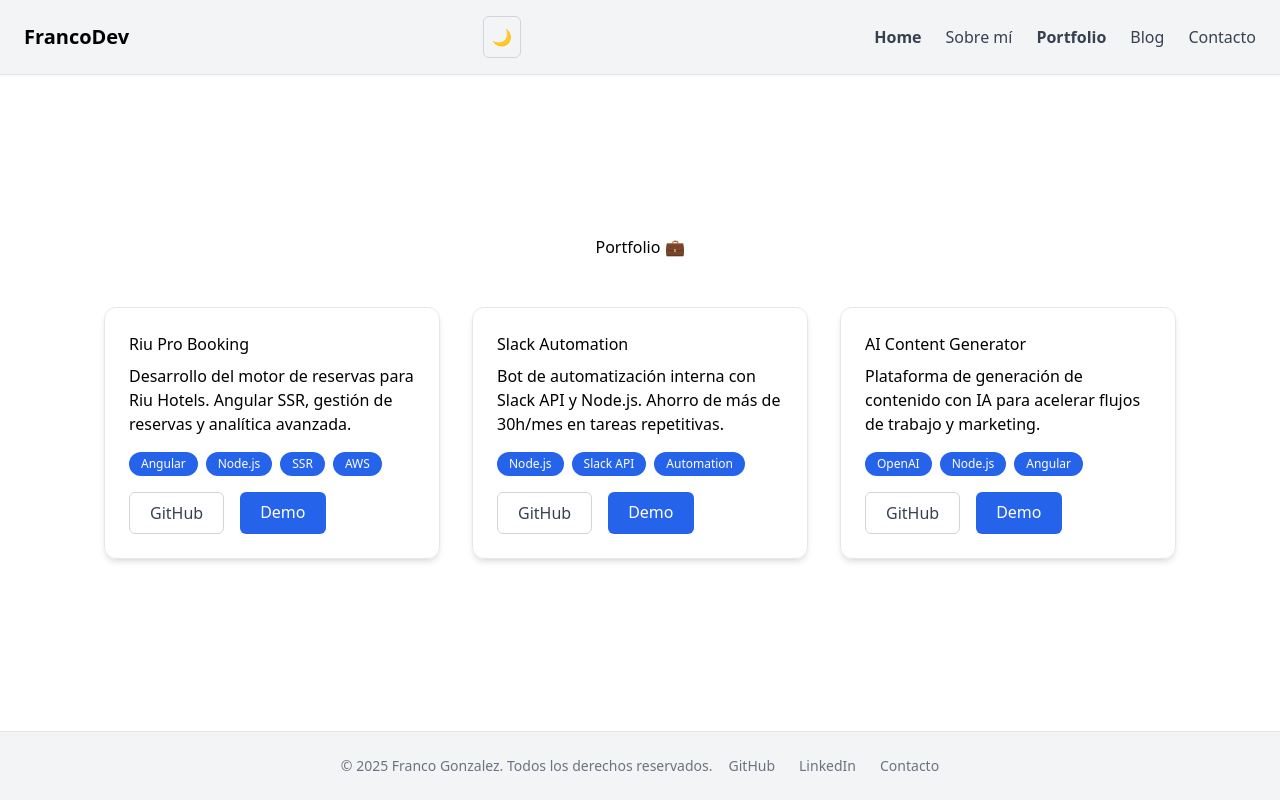
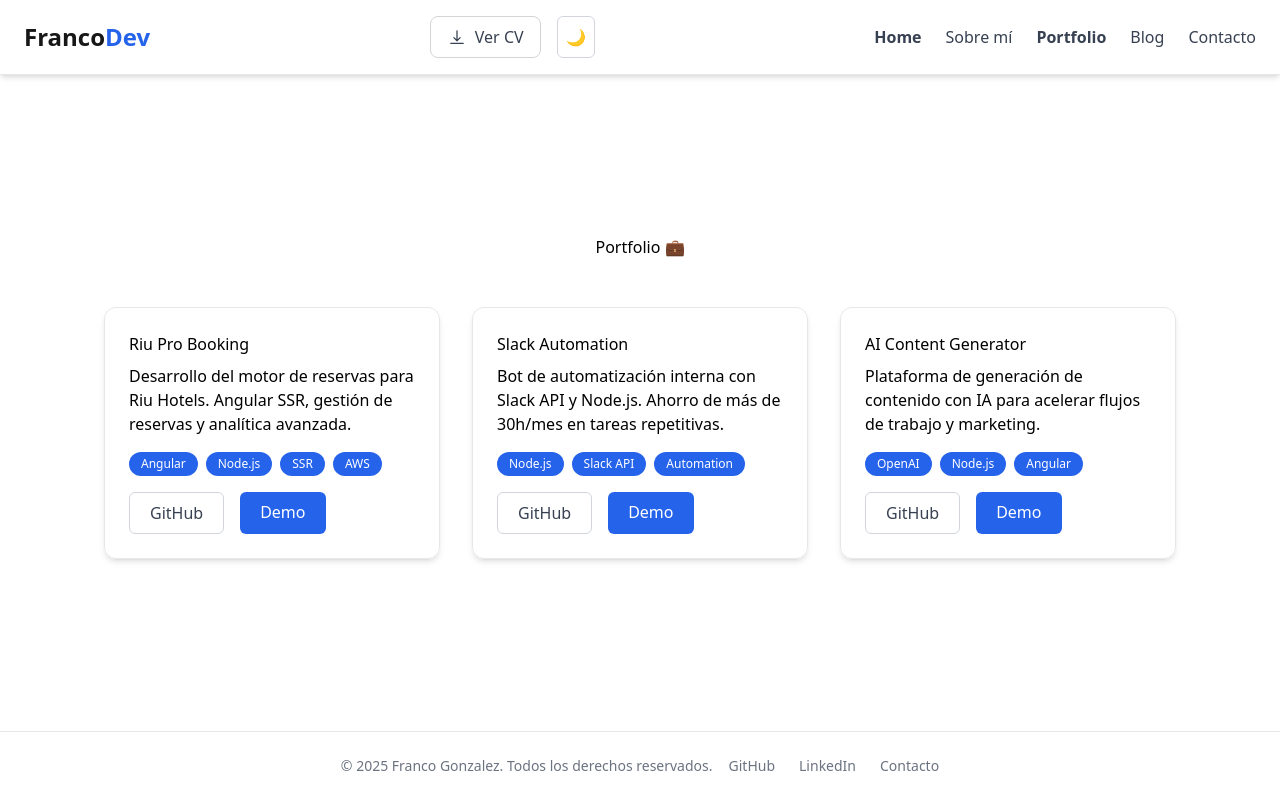
Before and after one commit to Franncogonza/francog.dev, an Angular app: page /portfolio in a window 1280 px wide. Built offline with nearby package versions, Linux system fonts and the light colour scheme.

Commit message:
feat: agregar botón 'Ver CV' en navbar (desktop + mobile) con apertura en nueva pestaña + estilo premium

```diff
--- a/src/app/layout/main-layout/main-layout.component.html
+++ b/src/app/layout/main-layout/main-layout.component.html
@@ -1,19 +1,50 @@
 <div class="flex flex-col min-h-screen">
   <!-- NAVBAR -->
   <nav
-    class="sticky top-0 z-50 flex items-center justify-between py-4 px-6 border-b border-gray-200 dark:border-gray-700 bg-gray-100 dark:bg-gray-900 shadow-sm"
+    class="sticky top-0 z-50 flex items-center justify-between py-4 px-6 border-b border-gray-200 dark:border-gray-700 backdrop-blur-lg bg-white/70 dark:bg-neutral-900/70 shadow-md"
   >
-    <div class="text-xl font-bold">FrancoDev</div>
+    <!-- Logo -->
+    <div class="text-2xl font-bold text-neutral-900 dark:text-white">
+      Franco<span class="text-blue-600">Dev</span>
+    </div>
+
+    <!-- Botones derecha -->
+    <div class="flex items-center gap-4">
+      <!-- Descargar CV Desktop -->
+      <a
+        href="/assets/FrancoGonzalez-CV-es.pdf"
+        target="_blank"
+        rel="noopener"
+        class="hidden sm:inline-flex items-center gap-2 rounded-lg px-4 py-2 border border-neutral-300 bg-white/70 backdrop-blur-md text-neutral-800 hover:bg-white/90 hover:shadow-lg dark:bg-neutral-900/70 dark:text-neutral-200 dark:hover:bg-neutral-900/90 transition"
+      >
+        <svg
+          xmlns="http://www.w3.org/2000/svg"
+          fill="none"
+          viewBox="0 0 24 24"
+          stroke-width="1.5"
+          stroke="currentColor"
+          class="w-5 h-5"
+        >
+          <path
+            stroke-linecap="round"
+            stroke-linejoin="round"
+            d="M12 16.5v-12m0 12l3.75-3.75M12 16.5l-3.75-3.75M4.5 19.5h15"
+          />
+        </svg>
+        Ver CV
+      </a>
+
+      <!-- Toggle Dark Mode -->
       <button
         (click)="toggleDarkMode()"
-      class="p-2 rounded-md border border-gray-300"
+        class="p-2 rounded-md border border-gray-300 dark:border-gray-700"
         aria-label="Toggle Dark Mode"
       >
         <span *ngIf="!isDarkMode">🌙</span>
         <span *ngIf="isDarkMode">☀️</span>
       </button>
 
-    <!-- Botón hamburguesa (solo mobile) -->
+      <!-- Botón hamburguesa (mobile) -->
       <button
         class="sm:hidden p-2 border border-gray-300 rounded-md"
         (click)="isMenuOpen = !isMenuOpen"
@@ -21,9 +52,10 @@
         <span *ngIf="!isMenuOpen">☰</span>
         <span *ngIf="isMenuOpen">✖</span>
       </button>
+    </div>
 
     <!-- Links Desktop -->
-    <div class="hidden sm:flex gap-6">
+    <div class="hidden sm:flex gap-6 text-neutral-700 dark:text-neutral-200">
       <a routerLink="/" routerLinkActive="font-bold">Home</a>
       <a routerLink="/about" routerLinkActive="font-bold">Sobre mí</a>
       <a routerLink="/portfolio" routerLinkActive="font-bold">Portfolio</a>
@@ -35,7 +67,7 @@
   <!-- Links Mobile -->
   <div
     *ngIf="isMenuOpen && screenIsMobile"
-    class="flex flex-col gap-4 px-6 py-4 bg-gray-100 border-b border-gray-200 sm:hidden"
+    class="flex flex-col gap-4 px-6 py-4 bg-white/80 dark:bg-neutral-900/90 border-b border-gray-200 dark:border-gray-700 sm:hidden"
   >
     <a routerLink="/" routerLinkActive="font-bold" (click)="isMenuOpen = false">Home</a>
     <a routerLink="/about" routerLinkActive="font-bold" (click)="isMenuOpen = false">Sobre mí</a>
@@ -44,10 +76,19 @@
     >
     <a routerLink="/blog" routerLinkActive="font-bold" (click)="isMenuOpen = false">Blog</a>
     <a routerLink="/contact" routerLinkActive="font-bold" (click)="isMenuOpen = false">Contacto</a>
+    <a
+      href="/assets/FrancoGonzalez-CV-es.pdf"
+      target="_blank"
+      rel="noopener"
+      class="inline-flex items-center gap-2 rounded-lg px-4 py-2 border border-neutral-300 bg-white/70 backdrop-blur-md text-neutral-800 hover:bg-white/90 hover:shadow-lg dark:bg-neutral-900/70 dark:text-neutral-200 dark:hover:bg-neutral-900/90 transition"
+      (click)="isMenuOpen = false"
+    >
+      Ver CV
+    </a>
   </div>
 
   <!-- CONTENIDO -->
-  <main class="flex-1 bg-white dark:bg-gray-950 text-black dark:text-white">
+  <main class="flex-1 bg-white dark:bg-neutral-950 text-black dark:text-white">
     <div class="max-w-6xl mx-auto px-6 py-16">
       <router-outlet></router-outlet>
     </div>
@@ -55,17 +96,28 @@
 
   <!-- FOOTER -->
   <footer
-    class="py-6 border-t border-gray-200 dark:border-gray-700 bg-gray-100 dark:bg-gray-900 text-center text-sm text-gray-500 dark:text-gray-400"
+    class="py-6 border-t border-gray-200 dark:border-gray-700 bg-white/70 dark:bg-neutral-900/70 backdrop-blur-md text-center text-sm text-gray-500 dark:text-gray-400"
   >
     <div class="flex flex-col sm:flex-row justify-center items-center gap-4">
       <p>© 2025 Franco Gonzalez. Todos los derechos reservados.</p>
-
       <div class="flex gap-6">
-        <a href="https://github.com/Franncogonza" target="_blank" rel="noopener"> GitHub </a>
-        <a href="https://linkedin.com/in/francogonzalezweb" target="_blank" rel="noopener">
+        <a
+          href="https://github.com/Franncogonza"
+          target="_blank"
+          rel="noopener"
+          class="hover:underline"
+        >
+          GitHub
+        </a>
+        <a
+          href="https://linkedin.com/in/francogonzalezweb"
+          target="_blank"
+          rel="noopener"
+          class="hover:underline"
+        >
           LinkedIn
         </a>
-        <a routerLink="/contact">Contacto</a>
+        <a routerLink="/contact" class="hover:underline">Contacto</a>
       </div>
     </div>
   </footer>
--- a/src/index.html
+++ b/src/index.html
@@ -1,13 +1,18 @@
 <!doctype html>
 <html lang="en">
-<head>
-  <meta charset="utf-8">
-  <title>FrancogDev</title>
-  <base href="/">
-  <meta name="viewport" content="width=device-width, initial-scale=1">
-  <link rel="icon" type="image/x-icon" href="favicon.ico">
-</head>
-<body>
-  <app-root></app-root>
-</body>
+  <head>
+    <meta charset="utf-8" />
+    <title>Franco Gonzalez | Full-Stack Angular + Node.js + IA</title>
+    <meta
+      name="description"
+      content="Portfolio de Franco Gonzalez. Full-Stack Angular + Node.js + IA. Automatización, escalabilidad y soluciones de alto impacto."
+    />
+
+    <base href="/" />
+    <meta name="viewport" content="width=device-width, initial-scale=1" />
+    <link rel="icon" type="image/x-icon" href="favicon.ico" />
+  </head>
+  <body>
+    <app-root></app-root>
+  </body>
 </html>
```
Also changed, not shown: 1 other file (tests, documents, lock files or other folders). Lines whose indentation alone changed are shown as unchanged.
